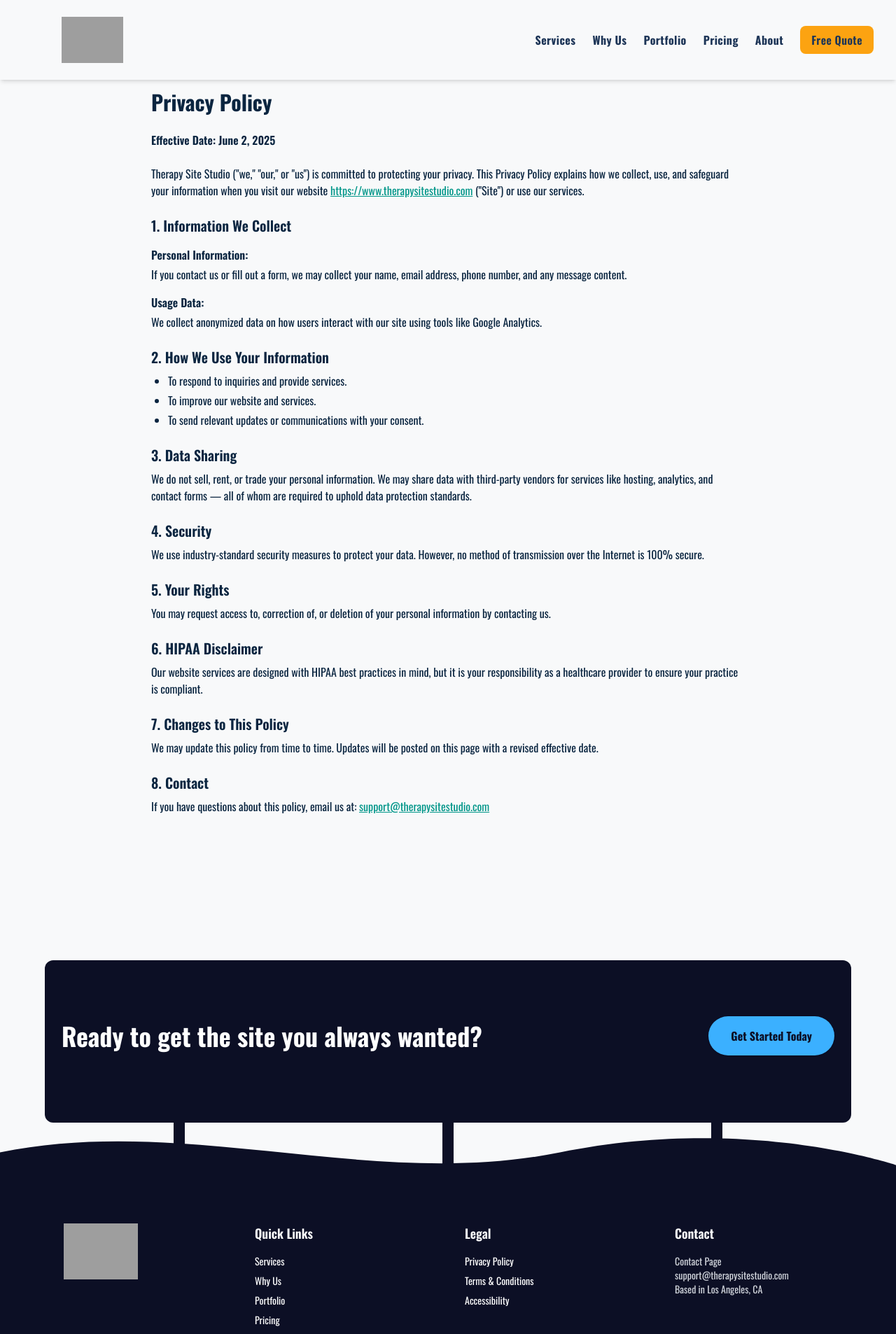
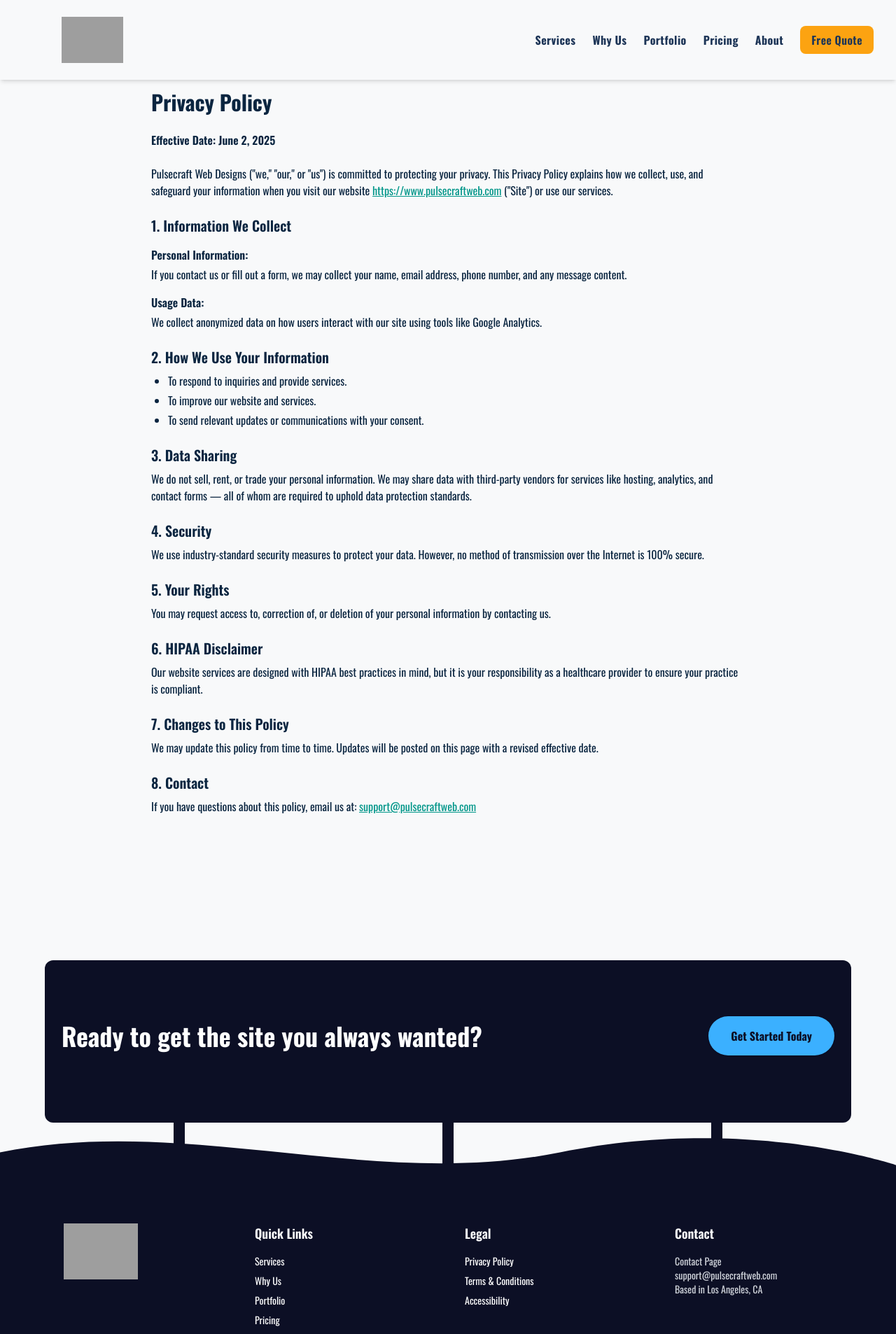
Before and after one commit to Jose-Escobedo/pulsecraft, a Next.js app: page /privacy-policy in a window 1280 px wide. Shown: the top 1906 px of the page at 70% size. Built offline with nearby package versions, Linux system fonts and the light colour scheme; grey boxes are pictures that could not be loaded.

Commit message:
changing branding, links seo and email to pulseccraft.

```diff
--- a/app/accessibility/page.js
+++ b/app/accessibility/page.js
@@ -1,9 +1,9 @@
 import Footer from "@/components/Footer";
 
 export const metadata = {
-  title: "Accessibility Statement | Therapy Site Studio",
+  title: "Accessibility Statement | Pulsecraft Web",
   description:
-    "Read about the steps Therapy Site Studio takes to make its website accessible for individuals with disabilities. We are committed to inclusive, barrier-free experiences.",
+    "Read about the steps Pulsecraft Web Designs takes to make its website accessible for individuals with disabilities. We are committed to inclusive, barrier-free experiences.",
 };
 
 export default function AccessibilityPage() {
@@ -37,10 +37,10 @@ export default function AccessibilityPage() {
         <li>
           <strong>Email:</strong>{' '}
           <a
-            href="mailto:support@therapysitestudio.com"
+            href="mailto:support@pulsecraftweb.com"
             className="text-blue-600 underline"
           >
-            support@therapysitestudio.com
+            support@pulsecraftweb.com
           </a>
         </li>
         <li>
--- a/app/contact/page.js
+++ b/app/contact/page.js
@@ -1,9 +1,9 @@
 import ContactSection from '@/components/ContactSection';
 
 export const metadata = {
-  title: 'Contact Us | Therapy Site Studio',
+  title: 'Contact Us | Pulsecraft Web',
   description:
-    "Get in touch with Therapy Site Studio. We're here to help therapists and mental health professionals build a strong online presence.",
+    'Reach out to PulseCraftWeb — your partner in custom web design and development. Let&apos;s build your next high-converting website together.',
 };
 
 export default function ContactPage() {
--- a/app/layout.js
+++ b/app/layout.js
@@ -15,7 +15,7 @@ const geistMono = Geist_Mono({
 });
 
 export const metadata = {
-  title: "Pulsecraft — Small Business Websites That Convert",
+  title: "Pulsecraft Web Designs — Small Business Websites That Convert",
   description:
     "Modern, purpose-built websites designed to grow your brand. From strategy to launch, Pulsecraft delivers clean, high-performing digital experiences.",
   keywords: [
@@ -29,12 +29,12 @@ export const metadata = {
     "full-stack development",
     "Pulsecraft",
   ].join(", "),
-  authors: [{ name: "Pulsecraft", url: "https://pulsecraft.dev" }],
+  authors: [{ name: "Pulsecraft", url: "https://www.pulsecraftweb.com" }],
   openGraph: {
     title: "Pulsecraft — Custom Websites That Convert",
     description:
       "Modern, purpose-built websites designed to grow your brand. From strategy to launch, Pulsecraft delivers clean, high-performing digital experiences.",
-    url: "https://pulsecraft.dev",
+    url: "https://www.pulsecraftweb.com",
     siteName: "Pulsecraft",
     images: [
       {
--- a/app/pricing/page.js
+++ b/app/pricing/page.js
@@ -3,7 +3,7 @@ import Footer from "@/components/Footer";
 import FAQSectionComponent from '@/components/FAQSectionComponent';
 
 export const metadata = {
-  title: "Pricing Plans | PulseCraft Studio",
+  title: "Pricing Plans | PulseCraft Web",
   description:
     "Explore our straightforward web design pricing plans. Custom websites, branding, hosting, and SEO solutions built for modern businesses.",
 };
--- a/app/privacy-policy/page.js
+++ b/app/privacy-policy/page.js
@@ -1,8 +1,8 @@
 import Footer from "@/components/Footer";
 
 export const metadata = {
-  title: "Privacy Policy | Therapy Site Studio",
-  description: "Learn how Therapy Site Studio collects and protects your information.",
+  title: "Privacy Policy | Pulsecraft Web",
+  description: "Learn how Pulsecraft Web collects and protects your information.",
 };
 
 export default function PrivacyPolicy() {
@@ -13,10 +13,10 @@ export default function PrivacyPolicy() {
       <p className="mb-6 font-semibold">Effective Date: June 2, 2025</p>
 
       <p className="mb-6">
-        Therapy Site Studio (&quot;we,&quot; &quot;our,&quot; or &quot;us&quot;) is committed to protecting your privacy.
+        Pulsecraft Web Designs (&quot;we,&quot; &quot;our,&quot; or &quot;us&quot;) is committed to protecting your privacy.
         This Privacy Policy explains how we collect, use, and safeguard your information when you visit our website{" "}
-        <a href="https://www.therapysitestudio.com" className="text-teal-600 underline" target="_blank" rel="noopener noreferrer">
-          https://www.therapysitestudio.com
+        <a href="https://www.pulsecraftweb.com" className="text-teal-600 underline" target="_blank" rel="noopener noreferrer">
+          https://www.pulsecraftweb.com
         </a>{" "}
         (&quot;Site&quot;) or use our services.
       </p>
@@ -68,8 +68,8 @@ export default function PrivacyPolicy() {
       <h2 className="text-xl font-semibold mt-6 mb-2">8. Contact</h2>
       <p>
         If you have questions about this policy, email us at:{" "}
-        <a href="mailto:support@therapysitestudio.com" className="text-teal-600 underline">
-          support@therapysitestudio.com
+        <a href="mailto:support@pulsecraftweb.com" className="text-teal-600 underline">
+          support@pulsecraftweb.com
         </a>
       </p>
     </main>
--- a/app/terms/page.js
+++ b/app/terms/page.js
@@ -1,8 +1,8 @@
 import Footer from "@/components/Footer";
 
 export const metadata = {
-  title: "Terms & Conditions | Therapy Site Studio",
-  description: "Read the Terms & Conditions for Therapy Site Studio's website and services.",
+  title: "Terms & Conditions | Pulsecraft Web",
+  description: "Read the Terms & Conditions for Pulsecraft Web's website and services.",
 };
 
 export default function TermsConditions() {
@@ -13,7 +13,7 @@ export default function TermsConditions() {
       <p className="mb-6 font-semibold">Effective Date: June 3, 2025</p>
 
       <p className="mb-6">
-        These Terms and Conditions (&quot;Terms&quot;) govern your use of Therapy Site Studio&apos;s website and services.
+        These Terms and Conditions (&quot;Terms&quot;) govern your use of Pulsecraft Web Designs&apos;s website and services.
         By using our website, you agree to be bound by these Terms.
       </p>
 
@@ -60,8 +60,8 @@ export default function TermsConditions() {
       <h2 className="text-xl font-semibold mt-6 mb-2">9. Contact</h2>
       <p>
         For questions regarding these Terms, email us at:{" "}
-        <a href="mailto:support@therapysitestudio.com" className="text-teal-600 underline">
-          support@therapysitestudio.com
+        <a href="mailto:support@pulsecraftweb.com" className="text-teal-600 underline">
+          support@pulsecraftweb.com
         </a>
       </p>
     </main>
--- a/components/Footer.js
+++ b/components/Footer.js
@@ -53,8 +53,8 @@ export default function Footer() {
             </Link>
           </p>
           <p className="text-sm text-gray-300">
-            <a href="mailto:support@therapysitestudio.com" className="hover:underline">
-              support@therapysitestudio.com
+            <a href="mailto:support@pulsecraftweb.com" className="hover:underline">
+              support@pulsecraftweb.com
             </a>
           </p>
           <p className="text-sm text-gray-300">Based in Los Angeles, CA</p>
```
